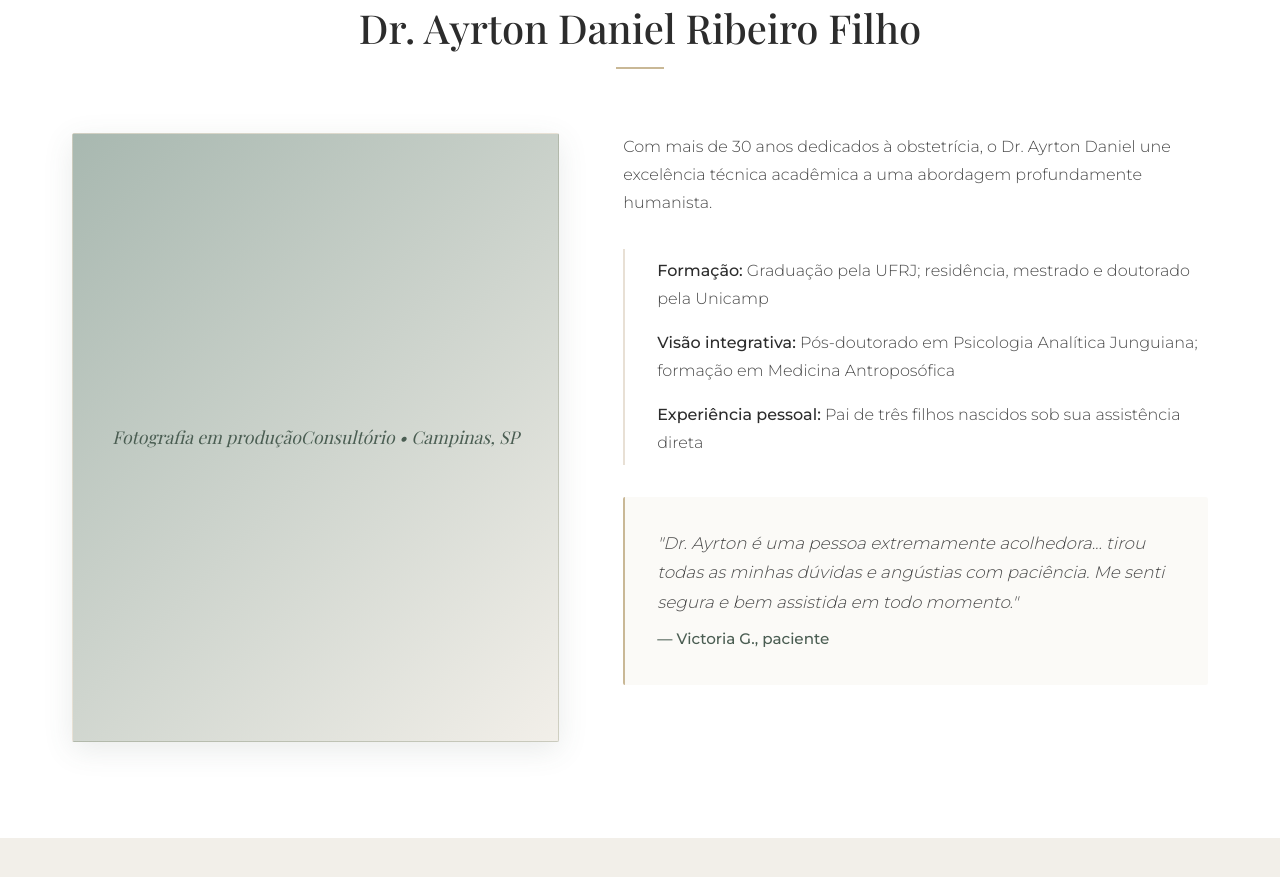
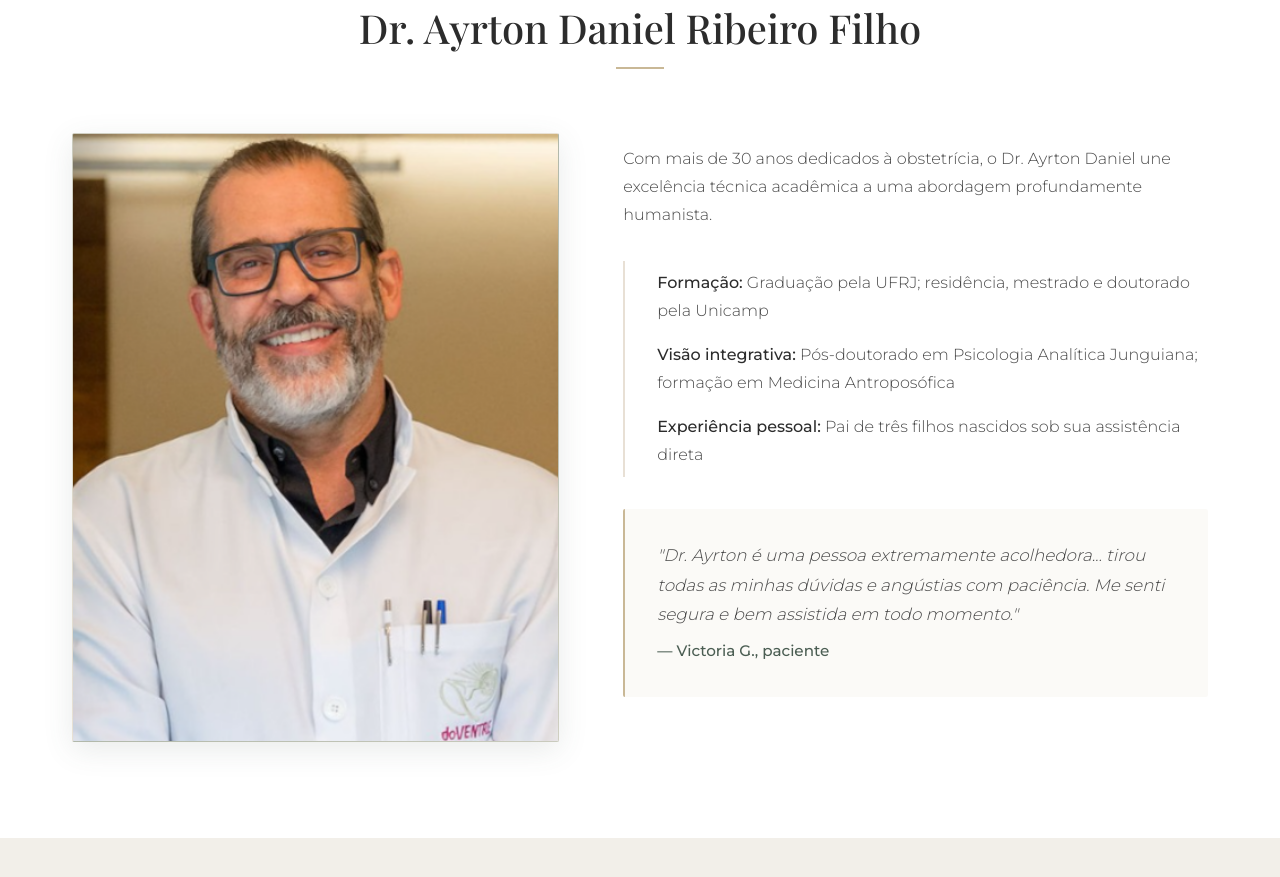
Before and after one commit to drayrtondaniel/circulo-nascer, a plain HTML site: page index.html in a window 1280 px wide. Shown: the part 2520-3397 px from the top of the page. Drawn offline with nearby package versions, Linux system fonts and the light colour scheme; a web font is replaced by a local one.

Commit message:
Update index.html

```diff
--- a/index.html
+++ b/index.html
@@ -1012,7 +1012,7 @@
             display: grid;
             grid-template-columns: 1fr 1.2fr;
             gap: var(--space-lg);
-            align-items: start;
+            align-items: center;
         }
 
         .doctor-portrait {
@@ -1025,18 +1025,11 @@
             box-shadow: var(--shadow-elevated);
         }
 
-        .doctor-portrait-placeholder {
+        .doctor-portrait img {
             width: 100%;
             height: 100%;
-            display: flex;
-            align-items: center;
-            justify-content: center;
-            color: var(--sage-deep);
-            font-family: 'Playfair Display', serif;
-            font-size: 1.1rem;
-            text-align: center;
-            padding: var(--space-md);
-            font-style: italic;
+            object-fit: cover;
+            display: block;
         }
 
         .doctor-content h2 {
@@ -1830,10 +1823,7 @@
             </div>
             <div class="doctor-container">
                 <div class="doctor-portrait">
-                    <div class="doctor-portrait-placeholder">
-                        Fotografia em produção<br>
-                        <em>Consultório • Campinas, SP</em>
-                    </div>
+                    <img src="static/dr_ayrton.png" alt="Dr. Ayrton Daniel Ribeiro Filho">
                 </div>
                 <div class="doctor-content">
                     <p>Com mais de 30 anos dedicados à obstetrícia, o Dr. Ayrton Daniel une excelência técnica acadêmica a uma abordagem profundamente humanista.</p>
```
